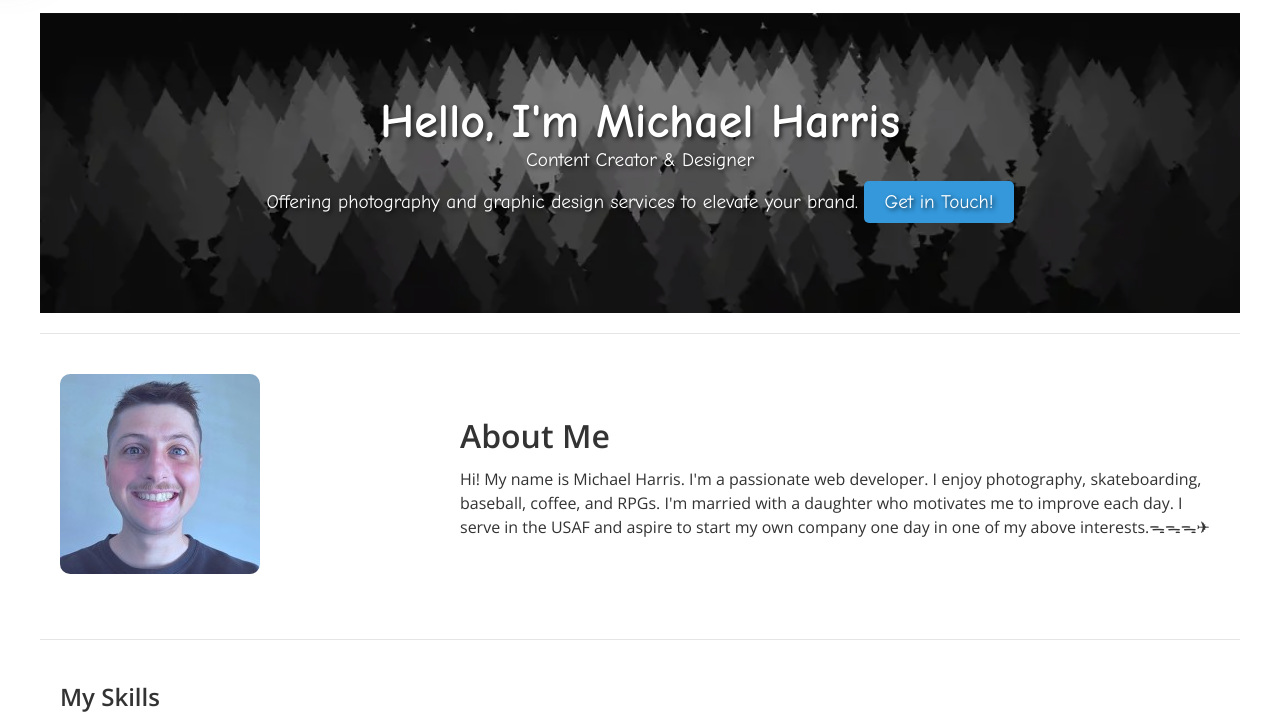
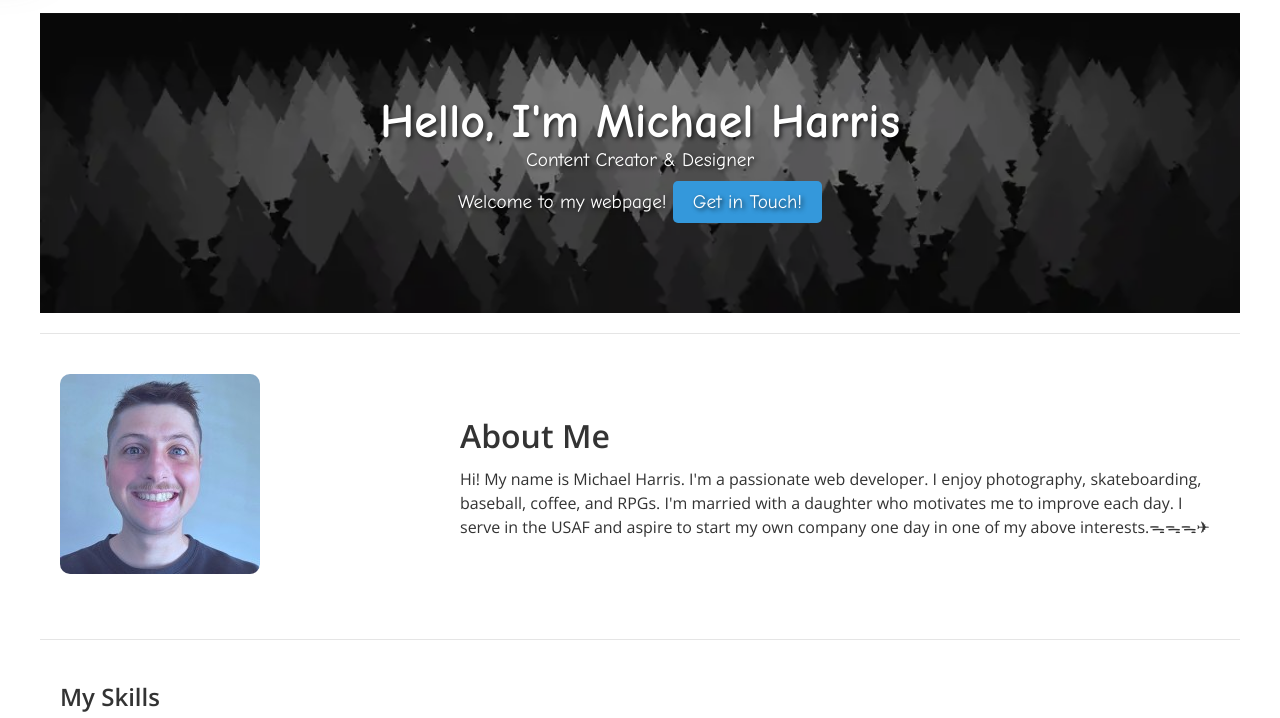
Before and after one commit to OOMikeey/oomikeey.github.io, a plain HTML site: page index.html in a window 1280 px wide. Shown: the part 82-800 px from the top of the page. Drawn offline with nearby package versions, Linux system fonts and the light colour scheme.

Commit message:
Update index.html
Professionalism

```diff
--- a/index.html
+++ b/index.html
@@ -30,7 +30,7 @@
     <section class="hero">
         <h1>Hello, I'm Michael Harris</h1>
         <p>Content Creator & Designer</p>
-        <p>Offering photography and graphic design services to elevate your brand. <a href="contact.html" class="cta-button">Get in Touch!</a></p>
+        <p> Welcome to my webpage! <a href="contact.html" class="cta-button">Get in Touch!</a></p>
     </section>
 
     <section class="main-section" id="about">
```
